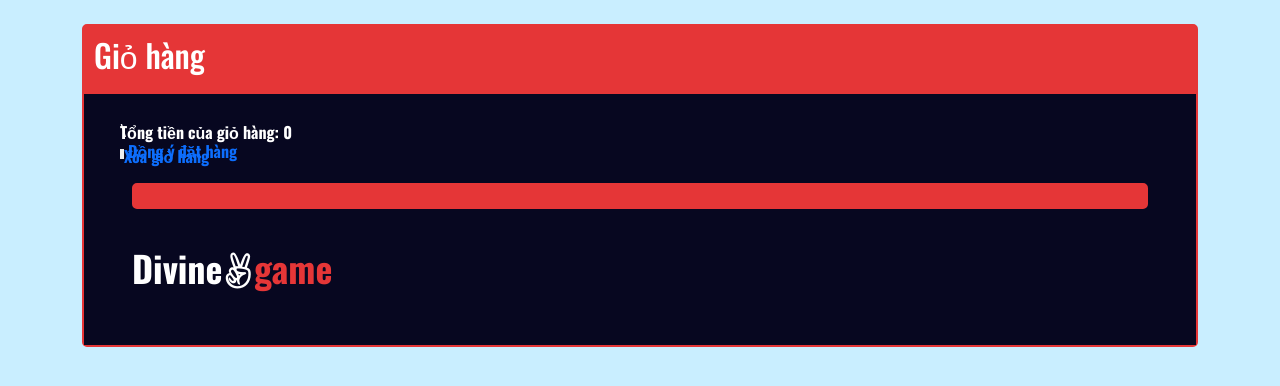
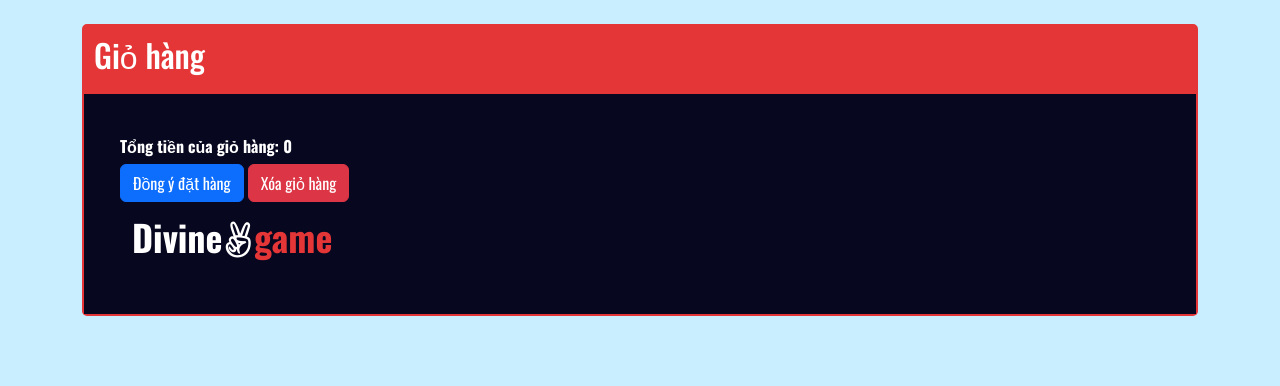
Before and after one commit to hakuryu22294/DuAn1, a PHP site: page /index.php?act=cart in a window 1280 px wide. Shown: the part 98-484 px from the top of the page. Run offline with PHP 8.4, Linux system fonts and the light colour scheme; the visitor is signed in with stand-in values (Sample User, id 1); data that the repository does not hold is empty.

Commit message:
fix cart

```diff
--- a/css/style.css
+++ b/css/style.css
@@ -227,6 +227,20 @@ select{
     margin-bottom: 24px !important;
 
 }
+
+/* CART BTN */
+.button-cart button{
+    display: block;
+    max-width: 20%;
+    margin-bottom: 16px;
+}
+
+.button-cart a{
+    color: #fff;
+}
+
+
+/* CART BTN */
 
 .form-sign .form-link a{
     color: #fff;
--- a/view/cart.php
+++ b/view/cart.php
@@ -16,7 +16,7 @@ $total_full = 0;
 foreach ($_SESSION['cart'] as $key => $cart) {
     $total = $cart[3] * $cart[4];
     $total_full += $total;
-    $delCart = '<a href="index.php?act=delCart&idCart='.$key.'"><input type="button" >Xóa</a>';
+    $delCart = '<a class="btn btn-danger" href="index.php?act=delCart&idCart='.$key.'">Xóa</a>';
     ?>
     <div class="row">
         <div class="prd-img col-4">
@@ -42,25 +42,26 @@ foreach ($_SESSION['cart'] as $key => $cart) {
             </div>
             <div class="remove-item">
                 <!-- Nút xóa sản phẩm khỏi giỏ hàng -->
-                <?= $delCart; ?>
+                <?= $delCart ?>
             </div>
         </div>
     </div>
 <?php } ?>
 
-<!-- Hiển thị tổng tiền của toàn bộ giỏ hàng -->\
+<!-- Hiển thị tổng tiền của toàn bộ giỏ hàng -->
 
-<div class="row total-full">
+<div class="row total-full mt-3">
     <p>Tổng tiền của giỏ hàng: <span><?=$total_full?></span></p>
 
 </div>
+
 <?php
 if (isset($_SESSION['user'])) {
     // Nếu người dùng đã đăng nhập, hiển thị các nút "Đồng ý đặt hàng" và "Xóa giỏ hàng"
     echo '
-    <div class="row mb">
-        <a href="index.php?act=bill"><input type="button"> Đồng ý đặt hàng </a>
-        <a href="index.php?act=delCart"><input type="button">Xóa giỏ hàng</a>
+    <div class="button-cart">
+        <a class="btn btn-primary" href="index.php?act=bill">Đồng ý đặt hàng </a>
+        <a class="btn btn-danger" href="index.php?act=delCart">Xóa giỏ hàng</a>
     </div>
     ';
 } else {
@@ -68,26 +69,3 @@ if (isset($_SESSION['user'])) {
     echo '<p>Vui lòng đăng nhập để đặt hàng.</p>';
 }
 ?>
-
-<div class="container">
-    <div class="row">
-        <div class="box-left col-12">
-            <div class="prd-details">
-
-                <div class="box-title">
-                <form action="index.php?act=order" method="post">
-
-
-
-                </div>
-            </div>
-            <!-- Hiển thị các sản phẩm khác trong giỏ hàng -->
-            <!-- Thay thế đoạn dưới đây bằng mã PHP để hiển thị các sản phẩm khác trong giỏ hàng (nếu có) -->
-
-            <!-- Kết thúc phần hiển thị các sản phẩm khác trong giỏ hàng -->
-        </div>
-        <?php
-            // Bỏ phần include 'right-box.php'; (đây có thể là sidebar hoặc các thông tin bổ sung không liên quan đến giỏ hàng)
-        ?>
-    </div>
-</div>
--- a/view/home.php
+++ b/view/home.php
@@ -84,7 +84,7 @@
                                             <input type="hidden" name="name" value="'.$prd_name.'">
                                             <input type="hidden" name="img" value="'.$img_prd.'">
                                             <input type="hidden" name="price" value="'.$price.'">\
-                                            <input type="submit" name="addCart" class="btn btn-success" value="Thêm vào giỏ hàng ">
+                                            <input  type="submit" name="addCart" class="btn btn-success" value="Mua ngay">
                                           </form>
                                         </div>
                                     </div>
```
Also changed, not shown: upload/238980_59e7066b881f04.99505158.jpg (added).
